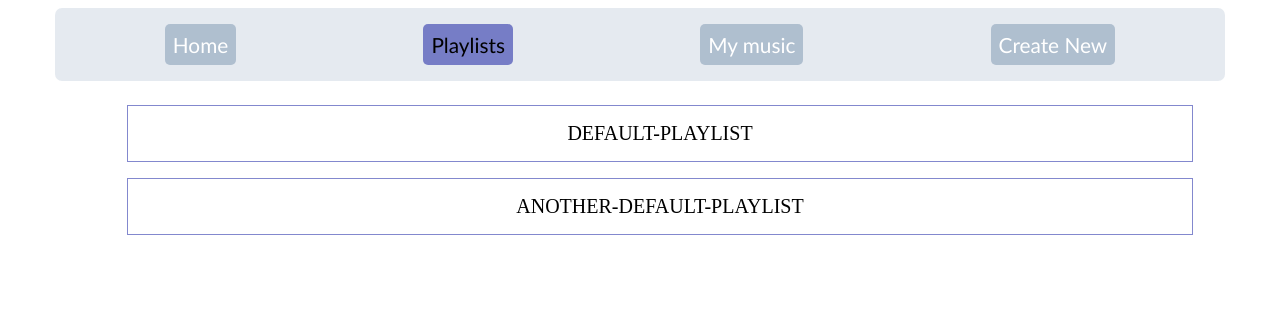
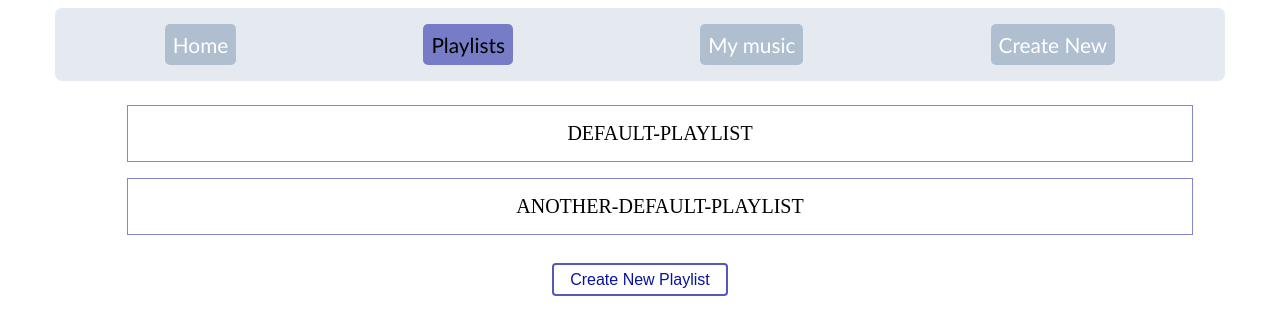
Before and after one commit to vamshi-krishna-kotla/local-youtube-playlist-maker, a Vue app in the folder client/: page /#/playlist in a window 1280 px wide. Shown: the top 334 px of the page. Built offline with nearby package versions, Linux system fonts and the light colour scheme; no server answers.

Commit message:
Added new file for playlist scss

```diff
--- /dev/null
+++ b/client/src/assets/playlistComp.scss
@@ -0,0 +1,71 @@
+.playlist-comp {
+	.playlists {
+		display: flex;
+		flex-direction: column;
+		list-style-type: none;
+		text-align: center;
+
+		.playlist-item {
+			border: 0.5px solid rgba($color: #09139e, $alpha: 0.5);
+			cursor: pointer;
+			margin: 0.5rem 1rem;
+			padding: 1rem;
+
+			&:hover {
+				box-shadow: 0 0.2rem 0.2rem rgba($color: #09139e, $alpha: 0.5);
+			}
+
+			.playlist-title {
+				.title {
+					font-size: 1.25rem;
+				}
+			}
+
+			.playlist-content {
+				display: flex;
+				justify-content: space-between;
+				overflow: auto;
+
+				.playlist-content-song {
+					display: inline;
+					margin: 0.25rem 1rem;
+				}
+			}
+		}
+	}
+
+	.playlists-none {
+		color: rgba($color: #dc3545, $alpha: 1);
+		font-family: monospace;
+		text-align: center;
+	}
+
+	.playlist-create-new {
+		margin: 1rem 0.5rem;
+		font-family: monospace;
+		text-align: center;
+
+		.create-new {
+			background: rgba($color: #fff, $alpha: 0.6);
+			border: 2px solid rgba($color: #09139e, $alpha: 0.7);
+			border-radius: 0.25rem;
+			color: rgba($color: #09139e, $alpha: 1);
+			cursor: pointer;
+			font-size: 1rem;
+			margin: 0.25rem 1rem;
+			padding: 0.35rem 1rem;
+			transition: color .15s ease-in-out,background-color .15s ease-in-out,border-color .15s ease-in-out,box-shadow .15s ease-in-out;
+
+			&:focus {
+				box-shadow: 0 0 0 0.2rem rgba($color: #09139e, $alpha: 0.5);
+				outline: none;
+			}
+
+			&:hover {
+				background-color: #09139e;
+				border-color: #09139e;
+				color: #fff;
+			}
+		}
+	}
+}
--- a/client/src/components/Playlist.vue
+++ b/client/src/components/Playlist.vue
@@ -2,7 +2,7 @@
 	<div class="playlist-comp">
 		<ul class="playlists">
 			<li
-				:class = "['playlist-item']"
+				class = playlist-item
 				v-for="(item, index) of this.playlists"
 				:key="index"
 			>
@@ -16,53 +16,68 @@
 					class="playlist-content"
 					v-if="displayPlaylist == index"
 				>
-					{{item.songs}}
+					<div
+						v-for ="songItem in item.songs"
+						:key ="songItem"
+						class = "playlist-content-song"
+					>
+						<iframe :src ="findSong(songItem).link" ></iframe>
+					</div>
 				</div>
 			</li>
 		</ul>
+		<h1
+			v-if="displayNoPlaylists"
+			class = "playlists-none"
+		>
+			No Playlists!!
+		</h1>
+		<div class="playlist-create-new">
+			<button
+				class = "create-new"
+				@click ="createNew"
+			>
+				Create New Playlist
+			</button>
+		</div>
 	</div>
 </template>
 
 <script>
 export default {
-	name: 'PlaylistComponent',
+	name: 'playlist',
 	data() {
 		return {
+			name: 'Playlist Component',
 			displayPlaylist: -1,
 		}
 	},
 	computed: {
 		playlists() {
 			return this.$store.state.playlists;
+		},
+		displayNoPlaylists() {
+			if(this.playlists.length == 0) {
+				return true;
+			}
+			return false;
 		}
 	},
 	components: {
 	},
 	mounted() {
+	},
+	methods: {
+		findSong(songItem) {
+			return this.$store.state.songs.find( element => element.song == songItem)
+		},
+		createNew() {
+			alert('Create New Playlist');
+		}
 	}
 }
 </script>
 
 <style lang="scss" scoped>
-.playlists {
-	display: flex;
-	flex-direction: column;
-	list-style-type: none;
-	text-align: center;
-
-	.playlist-item {
-		border: 0.5px solid rgba($color: #09139e, $alpha: 0.5);
-		cursor: pointer;
-		margin: 0.5rem 1rem;
-		padding: 1rem;
-
-		&:hover {
-			box-shadow: 0 0.2rem 0.2rem rgba($color: #09139e, $alpha: 0.5);
-		}
-
-		.title {
-			font-size: 1.25rem;
-		}
-	}
-}
+	@import '../assets/playlistComp.scss';
 </style>
```
